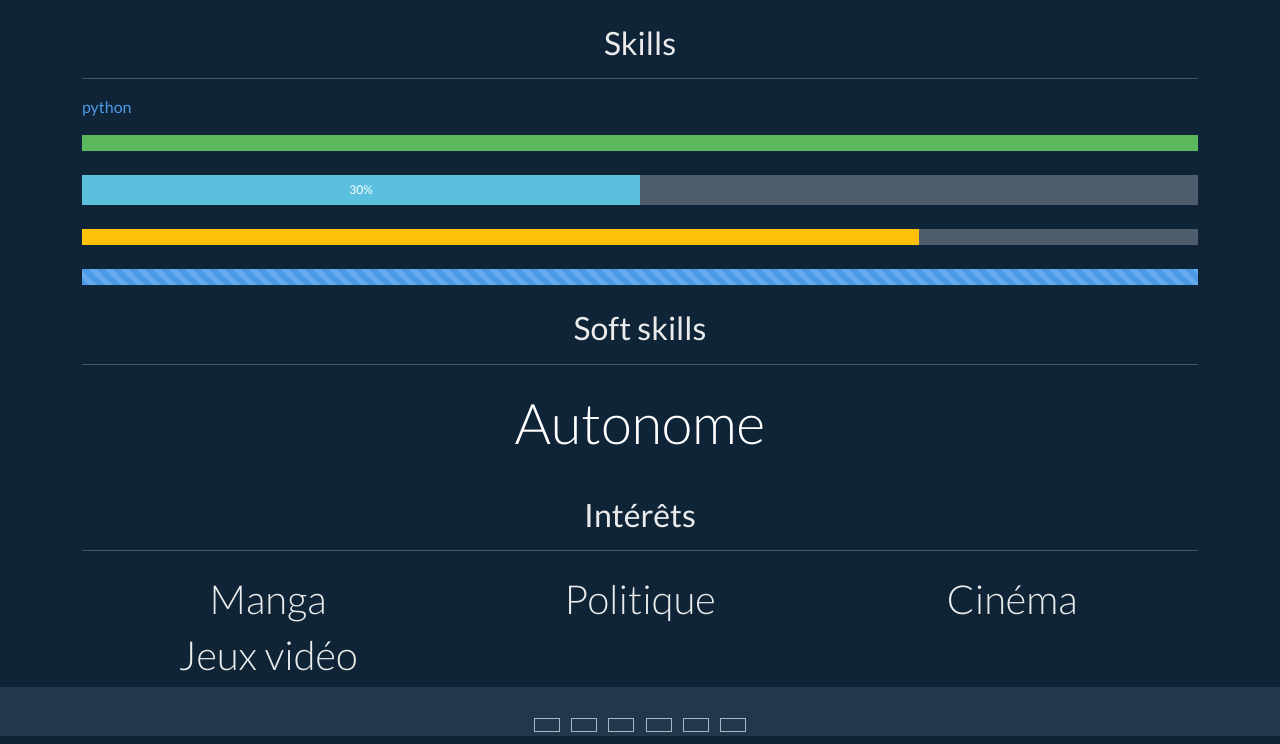
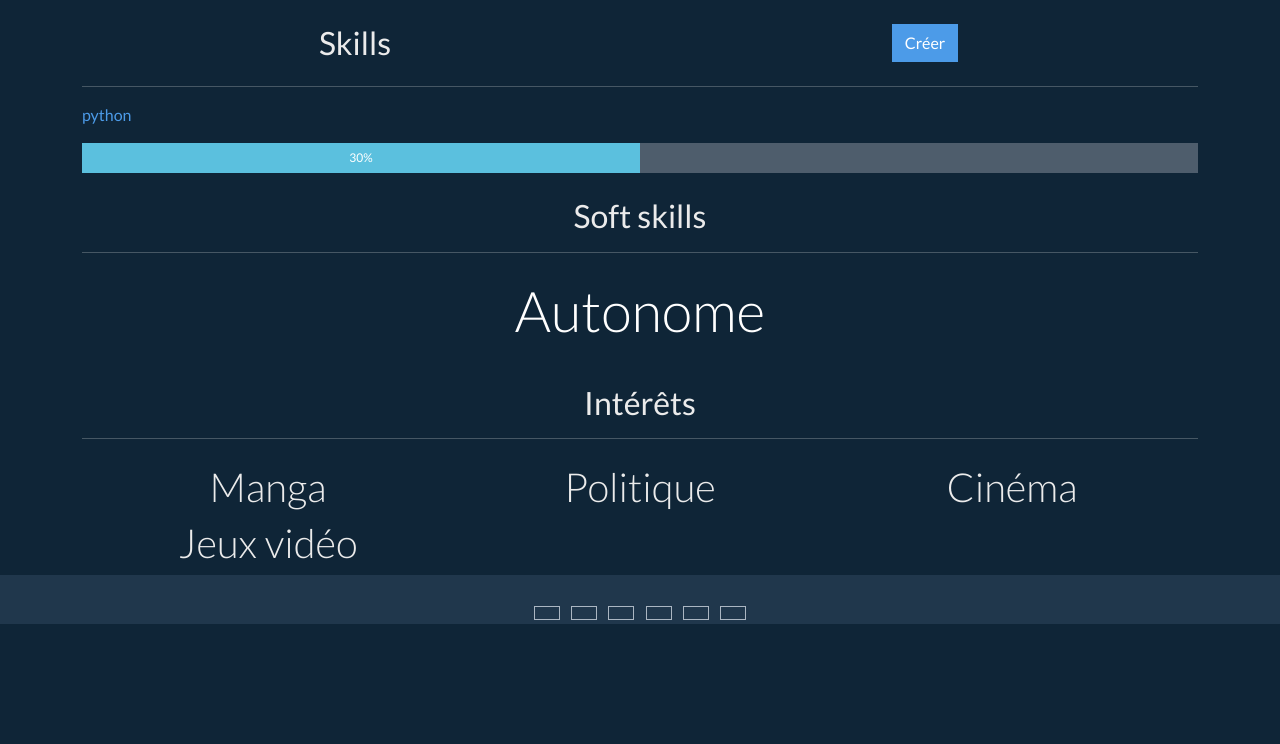
Before and after one commit to micka-sudo/cv_site, a Django app: page /skills/ in a window 1280 px wide. Shown: the part 56-800 px from the top of the page. Run offline with Django 4.2, Linux system fonts and the light colour scheme; some libraries are stand-ins or nearby versions.

Commit message:
add create button

```diff
--- a/app_site_cv/skills/templates/skills/skills.html
+++ b/app_site_cv/skills/templates/skills/skills.html
@@ -7,20 +7,19 @@
 {% block contenu %}
 
 <div class="container ">
-    <h2 class="text-center mt-4">Skills</h2>
+    <div class="row">
+        <div class="col-6">
+             <h2 class="text-center mt-4">Skills</h2>
+        </div>
+        <div class="col-6 text-lg-center mt-4">
+            <a  class="btn btn-primary" href="#">Créer</a>
+        </div>
+    </div>
     <hr>
+
     <p class="text-primary ">python</p>
-    <div class="progress mb-4">
-      <div class="progress-bar bg-success" role="progressbar" style="width: 100%;" aria-valuenow="25" aria-valuemin="0" aria-valuemax="100"></div>
-    </div>
     <div class="progress mb-4" style="height: 30px;">
       <div class="progress-bar bg-info" role="progressbar" style="width: 50%;" aria-valuenow="100" aria-valuemin="0" aria-valuemax="100">30%</div>
-    </div>
-    <div class="progress mb-4">
-      <div class="progress-bar bg-warning" role="progressbar" style="width: 75%;" aria-valuenow="75" aria-valuemin="0" aria-valuemax="100"></div>
-    </div>
-    <div class="progress mb-4">
-      <div class="progress-bar progress-bar-striped progress-bar-animated" role="progressbar" style="width: 100%;" aria-valuenow="100" aria-valuemin="0" aria-valuemax="100"></div>
     </div>
 </div>
 
```
